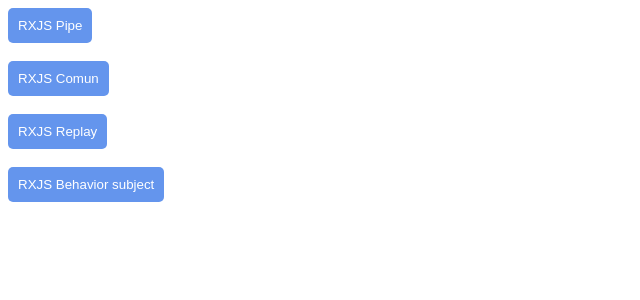
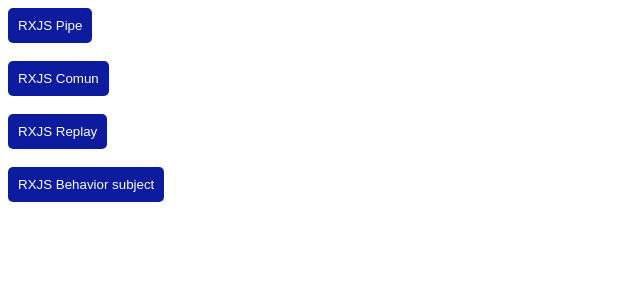
Before and after one commit to JuanS1471/RxJSProyecto, an Angular app in the folder rxJS/: page / in a window 1280 px wide. Shown: the top 300 px of the page, without its empty margins (0-640 px from the left). Built offline with nearby package versions, Linux system fonts and the light colour scheme.

Commit message:
Update app.component.css

```diff
--- a/rxJS/src/app/app.component.css
+++ b/rxJS/src/app/app.component.css
@@ -1,12 +1,14 @@
 .buttonStyle{
     padding: 10px;
-    background-color: cornflowerblue;
+    background-color: #0D1B9F;
     color: white;
     border: 0;
     border-radius: 5px;
     cursor: pointer;
+    transition: 0.3s;
 }
 
 .buttonStyle:hover{
-    background-color: #5175b5;
+    background-color: #1121b5;
+    scale: 1.03;
 }
```
